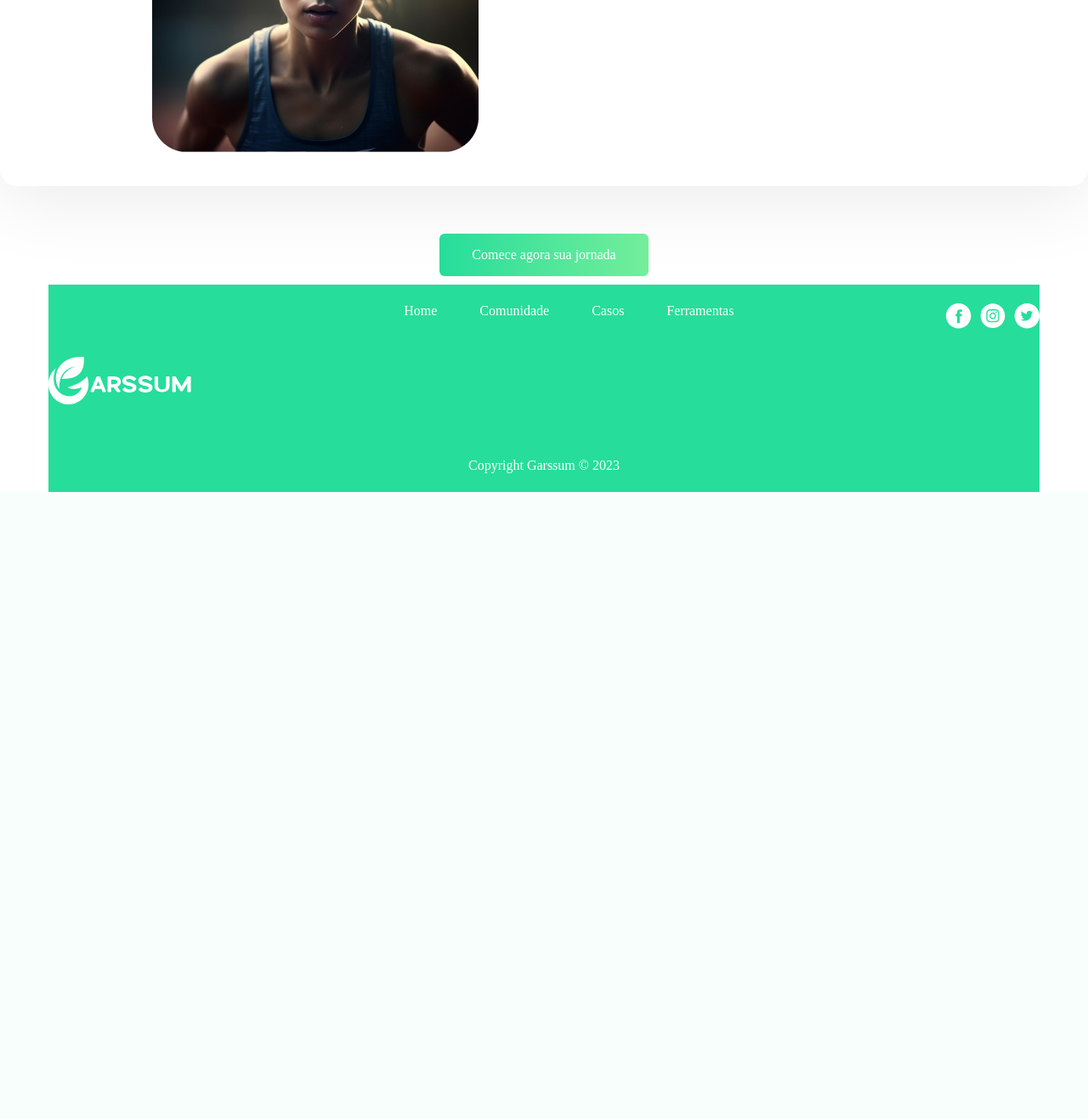
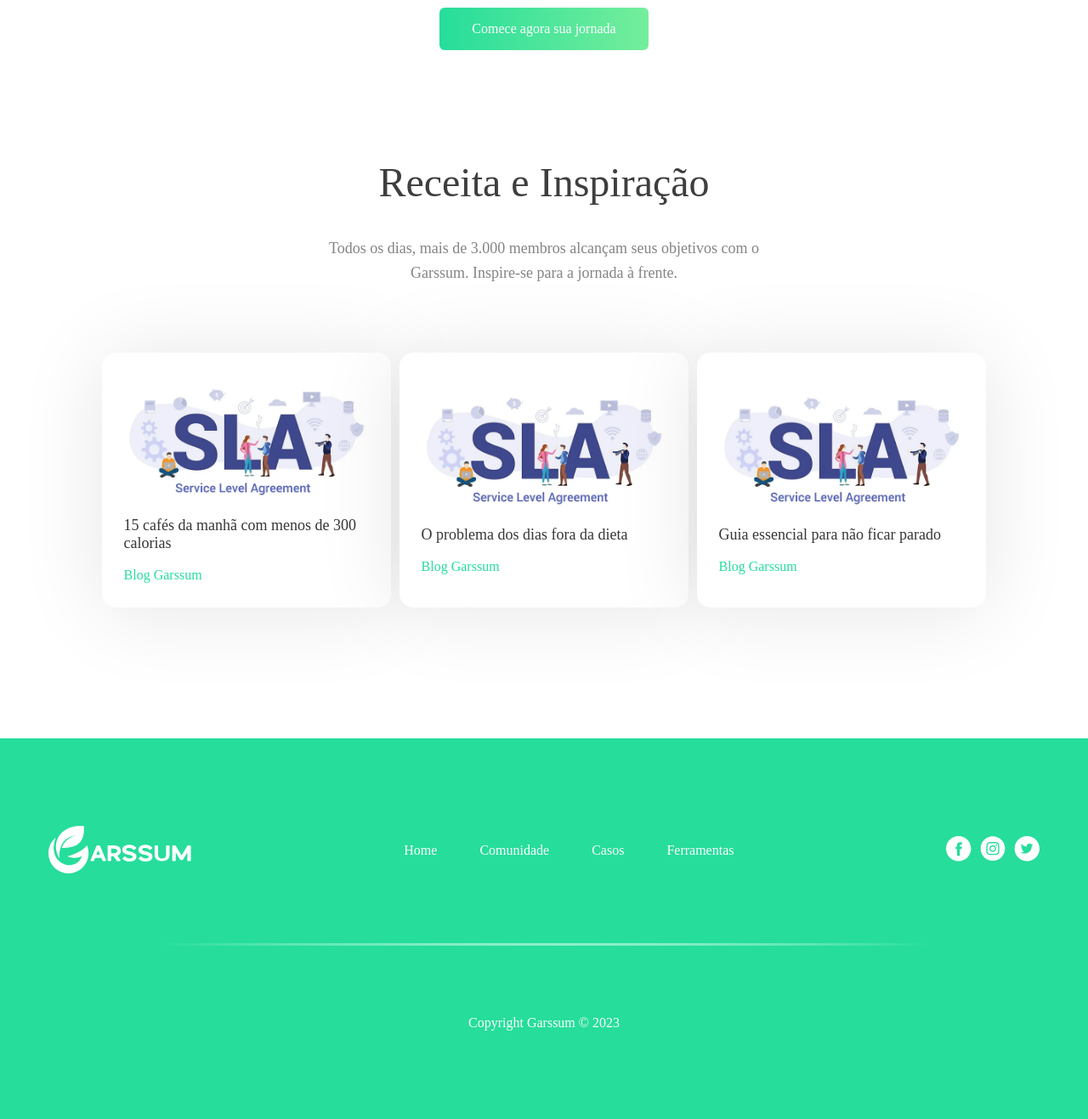
Before and after one commit to victorhtanaka/Garssum, a PHP site: page /home.html in a window 1280 px wide. Shown: the part 3287-4604 px from the top of the page at 85% size. Before the commit the page ends 3866 px from the top, so only its background shows below. Run offline with PHP 8.4, Linux system fonts and the light colour scheme; some web fonts are replaced.

Commit message:
as flores desabrocham no cume

```diff
--- a/home.html
+++ b/home.html
@@ -4,9 +4,8 @@
     <meta http-equiv="X-UA-Compatible" content="IE=edge">
     <title>Página Inicial</title>
     <meta name="description" content="">
-    <meta name="viewport" content="width=device-width, initial-scale=1">
+    <meta name="viewport" content="width=device-width, initial-scale=1.0">
     <link rel="stylesheet" href="styles.css">
-    <link href="https://fonts.googleapis.com/css?family=Montserrat:500&display=swap" rel="stylesheet">
 </head>
 <body>
 
@@ -90,44 +89,70 @@
         <div class="tools">
             <p class="title1">Casos de sucesso</p>
             <p class="intro1">Todos os dias, mais de 3.000 membros alcançam seus objetivos com o Garssum. Inspire-se para a jornada à frente.</p>
-        </div><br><br><br>
-
+        </div>
+        <!--
         <div class="cube">
             <img src="images/persona.png" alt="persona">
-
             <div class="caseinfo">
                 <p class="title3">Ela estava ansiosa para mudar.</p>
                 <p class="intro2">Agora quando vejo meus amigos que estão começando a correr e se sentido frustados, digo a eles que se mantenham firmes, pois cedo ou tarde, o corpo começa a responder.</p>
             </div>
         </div><br><br>
+    -->
+        <img src="images/Group 1.svg" alt="persona1">
+        <a class="cta4" href="#">Comece agora sua jornada</a>
+    </div><br><br><br>
 
-        <a class="cta4" href="#">Comece agora sua jornada</a>
 
+    <!--Container 5-->
     <div class="container5">
+        <div class="description">
+            <p class="title1">Receita e Inspiração</p><br>
+            <p class="intro1">Todos os dias, mais de 3.000 membros alcançam seus objetivos com o Garssum. Inspire-se para a jornada à frente.</p>
+        </div>
+        <div class="communities">
+            <div class="com1">
+                <img src="images/saega.webp" alt="slas">
+                <p class="comtext">15 cafés da manhã com menos de 300 calorias</p><br>
+                <p class="poster">Blog Garssum</p>
+            </div>
+            <div class="com1">
+                <img src="images/saega.webp" alt="sla1">
+                <p class="comtext">O problema dos dias fora da dieta</p><br>
+                <p class="poster">Blog Garssum</p>
+            </div>
+            <div class="com1">
+                <img src="images/saega.webp" alt="sla2">
+                <p class="comtext">Guia essencial para não ficar parado</p><br>
+                <p class="poster">Blog Garssum</p>
+            </div>
+        </div>
+    </div>
 
+
+    <!--FOOTER-->
     <footer class="footer1">
 
         <div class="footertopdiv">
             <img src="images/logo2.svg" alt="logo2">
             <div class="footertext">
-                    <p>Home</p>
-                    <p>Comunidade</p>
-                    <p>Casos</p>
-                    <p>Ferramentas</p>
+                <a href="/">Home</a>
+                <a href="/">Comunidade</a>
+                <a href="/">Casos</a>
+                <a href="/">Ferramentas</a>
             </div>
             <div class="socials">
-                    <a><img src="images/facebook.svg" alt="facebook"></a>
-                    <a><img src="images/Instagram.svg" alt="instagram"></a>
-                    <a><img src="images/Twitter.svg" alt="twitter"></a>
+                <a class="face" href="/"><img src="images/facebook.svg" alt="face"></a>
+                <a class="insta" href="/"><img src="images/Instagram.svg" alt="insta"></a>
+                <a class="twt" href="/"><img src="images/Twitter.svg" alt="twt"></a>
             </div>
         </div>
-
+    <img src="images/Line 01.svg" alt="sda">
         <div class="footerbottomdiv">
-                Copyright Garssum © 2023
+            <div class="top"></div>
+                <p>Copyright Garssum © 2023</p>
         </div>
 
     </footer>
-
-    </div>
 </body>
 </html>
--- a/styles.css
+++ b/styles.css
@@ -322,24 +331,22 @@ transition: 0.6s ease;
   flex-direction: column;
 }
 
-.caseinfo {
-  display: flex;
-  flex-direction: column;
-  row-gap: 10px;
-}
 
 .cta4 {
   color:#ffffff;
   padding: 16px 3%;
   background: linear-gradient(90deg, #26DD9B 0%, #74EE9B 100%);
   border-radius: 6px;
+  box-shadow: inset 0 0 0 0 #26DD9B;
+  transition: color .3s ease-in-out, box-shadow .3s ease-in-out;
 }
 
 .cube {
+  width: 60%;
   display: flex;
-  column-gap: 10px;
-  justify-content: space-around;
-  padding: 40px 14%;
+  column-gap: 10%;
+  padding: 70;
+  justify-content: center;
   border-radius: 20px;
   background: #FFF;
   box-shadow: 0px 4px 100px 0px rgba(0, 0, 0, 0.10);
@@ -359,24 +366,99 @@ transition: 0.6s ease;
   display: flex;
   justify-content: space-between;
   column-gap: 250px;
+  margin-bottom: 8%;
+  margin-top: 8%;
+}
 
+.footerbottomdiv {
+  align-items: center;
+  row-gap: 10px;
+  display: flex;
+  margin-bottom: 8%;
+  margin-top: 8%;
+  font-weight: 200;
 }
 
 .footertext {
   display: flex;
   text-align: center;
   column-gap: 50px;
-  margin-bottom: 14%;
+  margin-top: 20px;
+}
+
+.footertext a {
+  font-weight: 300;
+  color: white;
+  list-style: none;
+  position: relative;
 }
 
 .socials {
   display: flex;
   justify-content: center;
   column-gap: 10px;
+  margin-top: 12px;
 }
 
+.description {
+  padding: 10px 20%;
+  margin-top: 5%;
+  display: flex;
+  flex-direction: column;
+  justify-content: center;
+}
 
+.communities {
+  align-items: center;
+  display: flex;
+  justify-content: center;
+  column-gap: 10px;
+  margin-top: 4%;
+}
 
+.com1 {
+  width: 340px;
+  height: 300;
+  display: flex;
+  flex-direction: column;
+  overflow: hidden;
+  text-overflow: ellipsis;
+  padding: 50px 2%;
+  justify-content: center;
+  background: #FFF;
+  box-shadow: 0px 4px 100px 0px rgba(0, 0, 0, 0.10);
+  margin-bottom: 12%;
+  border-radius: 16px;
+}
+
+.poster {
+  font-weight: 200;
+  color: #26DD9B;
+}
+
+.comtext {
+  color:#363636;
+  font-size: 18px;
+}
+
+.footertext a:hover::before {
+  transform-origin: left;
+  transform: scaleX(1);
+}
+
+.footertext a::before {
+  content: '';
+  position: absolute;
+  width: 100%;
+  height: 4px;
+  border-radius: 4px;
+  background-color: #ffffff;
+  bottom: 10;
+  left: 0;
+  transform-origin: right;
+  transform: scaleX(0);
+  transition: transform .3s ease-in-out;
+}
 
 
 /* Mobile Nav */
```
Also changed, not shown: other parts of styles.css (+17 -7 lines), images/Line 01.svg (added), images/persona.png, images/saega.webp (added), 1 other file. Lines whose indentation alone changed are shown as unchanged.
